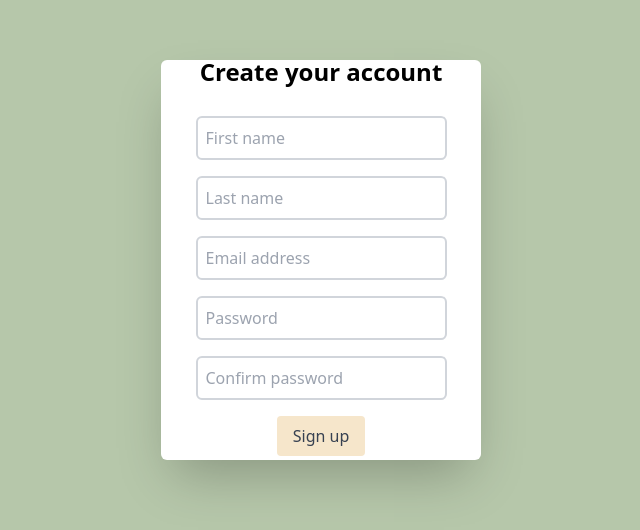
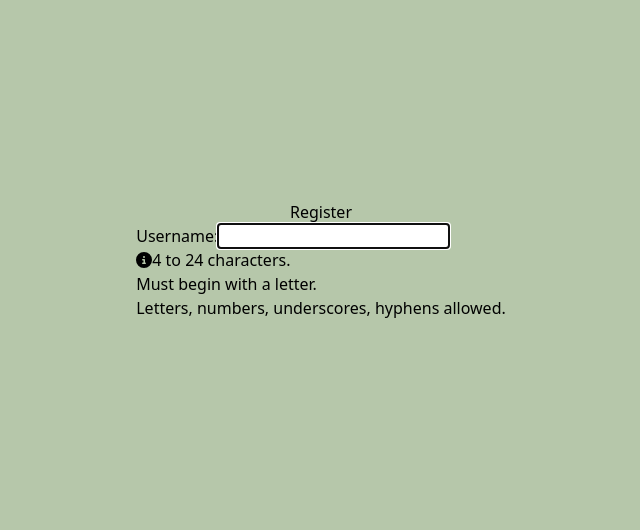
Before and after one commit to MichaelAlex03/FitTrackr, a React app in the folder frontend/vite-project/: page /create-account in a window 1280 px wide. Shown: the part 140-670 px from the top of the page, without its empty margins (319-959 px from the left). Built offline with nearby package versions, Linux system fonts and the light colour scheme; the HTML template or start-up script is replaced by a standard one.

Commit message:
redoing register page

```diff
--- a/frontend/vite-project/package.json
+++ b/frontend/vite-project/package.json
@@ -10,6 +10,9 @@
     "preview": "vite preview"
   },
   "dependencies": {
+    "@fortawesome/fontawesome-svg-core": "^6.7.2",
+    "@fortawesome/free-solid-svg-icons": "^6.7.2",
+    "@fortawesome/react-fontawesome": "^0.2.2",
     "@types/react-router-dom": "^5.3.3",
     "axios": "^1.7.2",
     "gapi-script": "^1.2.0",
--- a/frontend/vite-project/src/App.tsx
+++ b/frontend/vite-project/src/App.tsx
@@ -1,7 +1,7 @@
 import { Route, Routes, BrowserRouter as Router, Navigate } from 'react-router-dom';
-import Login from './pages/login';
+import Login from './pages/login'
 import Welcome from './pages/welcome';
-import CreateAccount from './pages/create--account';
+import Register from './pages/Register';
 import WorkoutPage from './pages/workout--page';
 import CreateWorkout from './pages/create--workout';
 import WorkoutView from './pages/workout--view';
@@ -16,7 +16,7 @@ function App() {
       <Routes>
         <Route path="/" element={<Welcome />} />
         <Route path="/login" element={<div><Login /></div>} />
-        <Route path="/create-account" element={<div><CreateAccount /></div>} />
+        <Route path="/create-account" element={<div><Register /></div>} />
         <Route path="/workout" element={<div><WorkoutPage /></div>} />
         <Route path="/create-workout" element={<div><CreateWorkout /></div>} />
         <Route path="/workout--view/:id" element={<div><WorkoutView /></div>} />
--- /dev/null
+++ b/frontend/vite-project/src/pages/Register.tsx
@@ -0,0 +1,153 @@
+import { useState, useRef, useEffect } from 'react';
+import { faCheck, faTimes, faInfoCircle } from "@fortawesome/free-solid-svg-icons";
+import { FontAwesomeIcon } from '@fortawesome/react-fontawesome';
+import { useNavigate } from 'react-router-dom';
+import axios from 'axios';
+
+const USER_REGEX = /^[a-zA-Z][a-zA-Z0-9-_]{3,23}$/;
+const PWD_REGEX = /^(?=.*[a-z])(?=.*[A-Z])(?=.*[0-9])(?=.*[!@#$%]).{8,24}$/;
+
+export default function Register() {
+
+  const userRef = useRef<HTMLInputElement>(null);
+  const errRef = useRef<HTMLInputElement>(null);
+
+  const [user, setUser] = useState('');
+  const [validName, setValidName] = useState(false);
+  const [userFocus, setUserFocus] = useState(false);
+
+  const [pwd, setPwd] = useState('');
+  const [validPwd, setValidPwd] = useState(false);
+  const [pwdFocus, setPwdFocus] = useState(false);
+
+  const [matchPwd, setMatchPwd] = useState('');
+  const [validMatch, setValidMatch] = useState(false);
+  const [matchFocus, setMatchFocus] = useState(false);
+
+  const [errMsg, setErrMsg] = useState('');
+  const [success, setSuccess] = useState(false);
+
+  useEffect(() => {
+    if (userRef.current) {
+      userRef.current.focus();
+    }
+  }, []);
+
+  useEffect(() => {
+    const result = USER_REGEX.test(user);
+    setValidName(result);
+  }, [user]);
+
+  useEffect(() => {
+    setValidPwd(PWD_REGEX.test(pwd));
+    setValidMatch(pwd === matchPwd);
+  }, [pwd, matchPwd])
+
+  useEffect(() => {
+    setErrMsg('');
+  }, [user, pwd, matchPwd])
+
+
+
+  const [formData, setFormData] = useState({
+    firstName: "",
+    lastName: "",
+    email: "",
+    password: "",
+    confirmPass: ""
+  })
+
+  console.log(formData)
+
+  function handleChange(e: React.ChangeEvent<HTMLInputElement>) {
+    const { name, value } = e.target
+    setFormData(prevFormData => {
+      return {
+        ...prevFormData,
+        [name]: value
+      }
+    })
+  }
+
+  async function checkEmailExists(email: string) {
+    try {
+      const response = await axios.get(`http://localhost:3000/check-email?email=${email}`);
+      return response.data.exists;
+    } catch (error) {
+      console.error('Error checking email:', error);
+      return false;
+    }
+  }
+
+  async function handleSubmit(e: React.FormEvent<HTMLFormElement>) {
+    e.preventDefault()
+    if (formData.password === formData.confirmPass) {
+      const emailExists = await checkEmailExists(formData.email);
+      if (emailExists) {
+        alert('Email already exists!');
+        return;
+      }
+      console.log('Passwords match! Logged in');
+      try {
+        const response = await axios.post('http://localhost:3000/create-account',
+          { email: formData.email, password: formData.password, firstName: formData.firstName, lastName: formData.lastName });
+        if (response.data.success) {
+          console.log('User logged in and added to database');
+          console.log(response.data.userId);
+
+          //Stores token for new user
+          localStorage.setItem('token', response.data.token)
+
+          navigateToWorkout();
+        } else {
+          console.log('Login failed');
+        }
+        console.log(response.data.success)
+      } catch (error) {
+        console.error('Error logging in:', error);
+      }
+    } else {
+      alert('Passwords do not match!');
+    }
+  }
+
+  const navigate = useNavigate();
+
+  const navigateToWorkout = () => {
+    navigate('/workout');
+  };
+
+  return (
+    <section className="background">
+
+      <p ref={errRef} className={errMsg ? "errmsg" : "offscreen"} aria-live="assertive">{errMsg}</p>
+
+      <h1>Register</h1>
+
+      <form>
+        <label htmlFor='username'>
+          Username:
+        </label>
+        <input
+          type='text'
+          id='username'
+          ref={userRef}
+          autoComplete='off'
+          onChange={(e) => setUser(e.target.value)}
+          required
+          aria-invalid={validName ? "false" : "true"}
+          aria-describedby='uidnote'
+          onFocus={() => setUserFocus(true)}
+          onBlur={() => setUserFocus(false)}
+        />
+        <p id="uidnote" className={userFocus && user && !validName ? "instructions" : "offscreen"}>
+          <FontAwesomeIcon icon={faInfoCircle} />
+          4 to 24 characters.<br />
+          Must begin with a letter.<br />
+          Letters, numbers, underscores, hyphens allowed.
+        </p>
+
+      </form>
+    </section>
+  )
+}
--- a/frontend/vite-project/src/pages/create--account.tsx
+++ /dev/null
@@ -1,122 +0,0 @@
-import { useState} from 'react'
-import { useNavigate } from 'react-router-dom';
-import axios from 'axios';
-
-export default function CreateAccount() {
-
-  const [formData, setFormData] = useState({
-    firstName: "",
-    lastName: "",
-    email: "",
-    password: "",
-    confirmPass: ""
-  })
-
-  console.log(formData)
-
-  function handleChange(e: React.ChangeEvent<HTMLInputElement>) {
-    const {name, value} = e.target
-    setFormData(prevFormData => {
-      return {
-        ...prevFormData,
-        [name]: value
-      }
-    })
-  }
-
-  async function checkEmailExists(email: string) {
-    try {
-      const response = await axios.get(`http://localhost:3000/check-email?email=${email}`);
-      return response.data.exists;
-    } catch (error) {
-      console.error('Error checking email:', error);
-      return false;
-    }
-  }
-
-  async function handleSubmit(e: React.FormEvent<HTMLFormElement>) {
-    e.preventDefault()
-    if (formData.password === formData.confirmPass) {
-      const emailExists = await checkEmailExists(formData.email);
-      if (emailExists) {
-        alert('Email already exists!');
-        return;
-      }
-      console.log('Passwords match! Logged in');
-      try {
-        const response = await axios.post('http://localhost:3000/create-account',
-        { email: formData.email, password: formData.password, firstName: formData.firstName, lastName: formData.lastName });
-        if (response.data.success) {
-          console.log('User logged in and added to database');
-          console.log(response.data.userId);
-
-          //Stores token for new user
-          localStorage.setItem('token', response.data.token)
-
-          navigateToWorkout();
-        } else {
-          console.log('Login failed');
-        }
-        console.log(response.data.success)
-      } catch (error) {
-        console.error('Error logging in:', error);
-      }
-    } else {
-      alert('Passwords do not match!');
-    }
-  }
-
-  const navigate = useNavigate();
-
-  const navigateToWorkout = () => {
-      navigate('/workout');
-  };
-
-return (
-    <div className="background">
-      <form className='form' onSubmit={handleSubmit}>
-      <h1 className='text-2xl font-bold text-center mb-5'>Create your account</h1>
-        <input className='form--input'
-            type="text"
-            placeholder="First name"
-            name="firstName"
-            value={formData.firstName}
-            onChange={handleChange}
-        />
-        <input className='form--input'
-            type="text"
-            placeholder="Last name"
-            name="lastName"
-            value={formData.lastName}
-            onChange={handleChange}
-        />
-        <input className='form--input'
-            type="email"
-            placeholder="Email address"
-            name="email"
-            value={formData.email}
-            onChange={handleChange}
-        />
-        <input className='form--input'
-            type="password"
-            placeholder="Password"
-            name="password"
-            value={formData.password}
-            onChange={handleChange}
-        />
-        <input className='form--input'
-            type="password"
-            placeholder="Confirm password"
-            name="confirmPass"
-            value={formData.confirmPass}
-            onChange={handleChange}
-        />
-        <div className='flex items-center justify-center'>
-          <button className='submit mt-2' >
-              Sign up
-          </button>
-        </div>
-      </form>
-    </div>
-  )
-}
```
Also changed, not shown: 1 other file (tests, documents, lock files or other folders).
